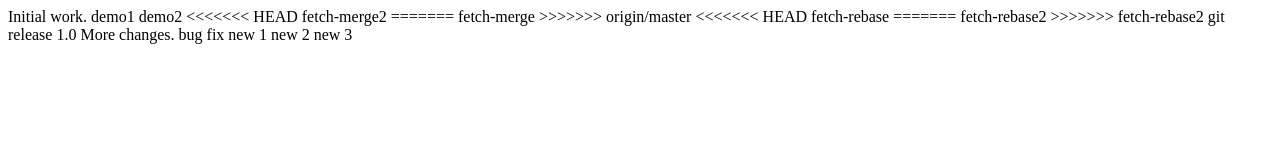
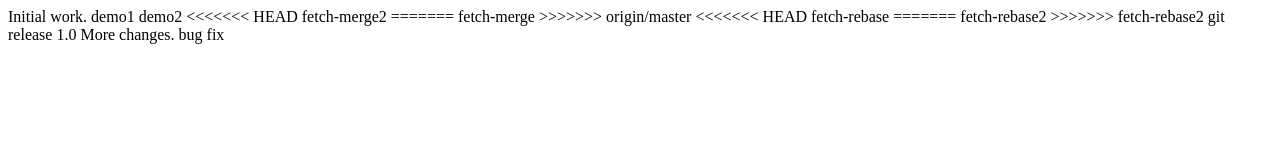
Before and after one commit to akher/part4.demo, a plain HTML site: page WebContent/index.html in a window 1280 px wide. Drawn offline with Linux system fonts and the light colour scheme.

Commit message:
Revert "new123"
This reverts commit e135bdde1216421a2ce59a09de6d9c4d47889653.

```diff
--- a/WebContent/index.html
+++ b/WebContent/index.html
@@ -24,9 +24,5 @@ fetch-rebase2
 git release 1.0
 More changes.
 bug fix
-
-new 1
-new 2
-new 3
 </body>
 </html>
```
